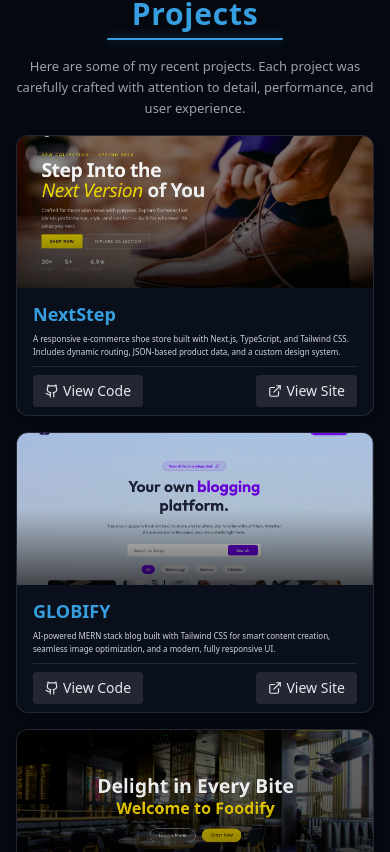
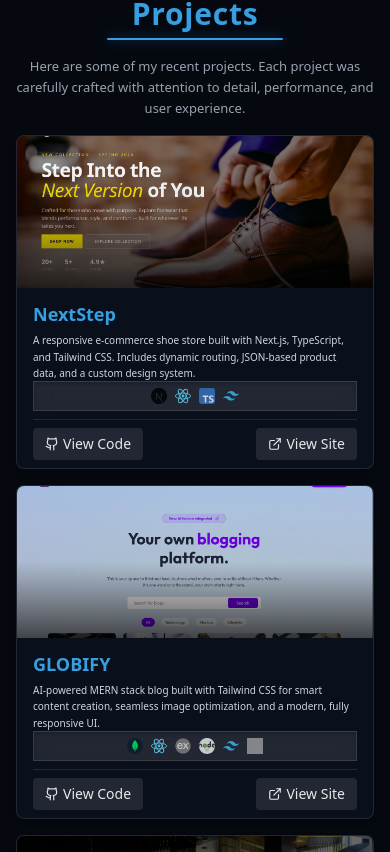
Before and after one commit to wajahat-kamal/Dev-Portfolio, a React (Vite) app: page / in a window 390 px wide. Shown: the part 1672-2524 px from the top of the page. Built offline with nearby package versions, Linux system fonts and the light colour scheme; grey boxes are pictures that could not be loaded.

Commit message:
Refactor ProjectCard: update card styling to use rounded-lg corners, enhance content layout with improved title and description formatting, and streamline tag rendering for better readability.

```diff
--- a/src/components/ProjectCard.jsx
+++ b/src/components/ProjectCard.jsx
@@ -21,7 +21,7 @@ const ProjectCard = ({ project, index }) => {
       }}
       transition={{ duration: 0.55, ease: [0.22, 1, 0.36, 1] }}
       whileHover={{ y: -5, transition: { duration: 0.25, ease: "easeOut" } }}
-      className="group bg-[#0A0F1C] border border-white/10 rounded-xl overflow-hidden shadow-md hover:shadow-blue-500/20 hover:border-white/20 transition-colors duration-400 w-full md:w-[45%]"
+      className="group bg-[#0A0F1C] border border-white/10 rounded-lg overflow-hidden shadow-md hover:shadow-blue-500/20 hover:border-white/20 transition-colors duration-400 w-full md:w-[45%]"
     >
       {/* Image */}
       <div className="relative w-full h-38 sm:h-56 overflow-hidden">
@@ -42,8 +42,22 @@ const ProjectCard = ({ project, index }) => {
 
         <div className="absolute inset-0 bg-gradient-to-t from-black/70 via-black/10 to-transparent" />
 
+      </div>
+
+      {/* Content */}
+      <div className="py-2 px-4 flex flex-col justify-between">
+        <div>
+          <h3 className="text-lg sm:text-xl font-semibold text-primary my-1">
+            {project.title}
+          </h3>
+
+          <p className="text-gray-300 text-[10px] sm:text-sm leading-relaxed line-clamp-3">
+            {project.description}
+          </p>
+        </div>
+
         {/* Tags */}
-        {/* <div className="absolute -bottom-0.5 right-0 w-full flex flex-wrap items-center justify-center gap-2 sm:gap-3 bg-white/10 px-3 py-1.5 backdrop-blur-md border border-white/10 shadow-inner shadow-black/20">
+        <div className="w-full flex flex-wrap items-center justify-center gap-2 sm:gap-3 bg-white/10 px-3 py-1.5 backdrop-blur-md border border-white/10 shadow-inner shadow-black/20">
           {project.tags.map((tag, i) => (
             <motion.div
               key={i}
@@ -58,19 +72,6 @@ const ProjectCard = ({ project, index }) => {
               />
             </motion.div>
           ))}
-        </div> */}
-      </div>
-
-      {/* Content */}
-      <div className="py-2 px-4 flex flex-col justify-between">
-        <div>
-          <h3 className="text-lg sm:text-xl font-semibold text-primary my-1">
-            {project.title}
-          </h3>
-
-          <p className="text-gray-300 text-[8px] sm:text-sm leading-relaxed line-clamp-3">
-            {project.description}
-          </p>
         </div>
 
         {/* Footer */}
```
